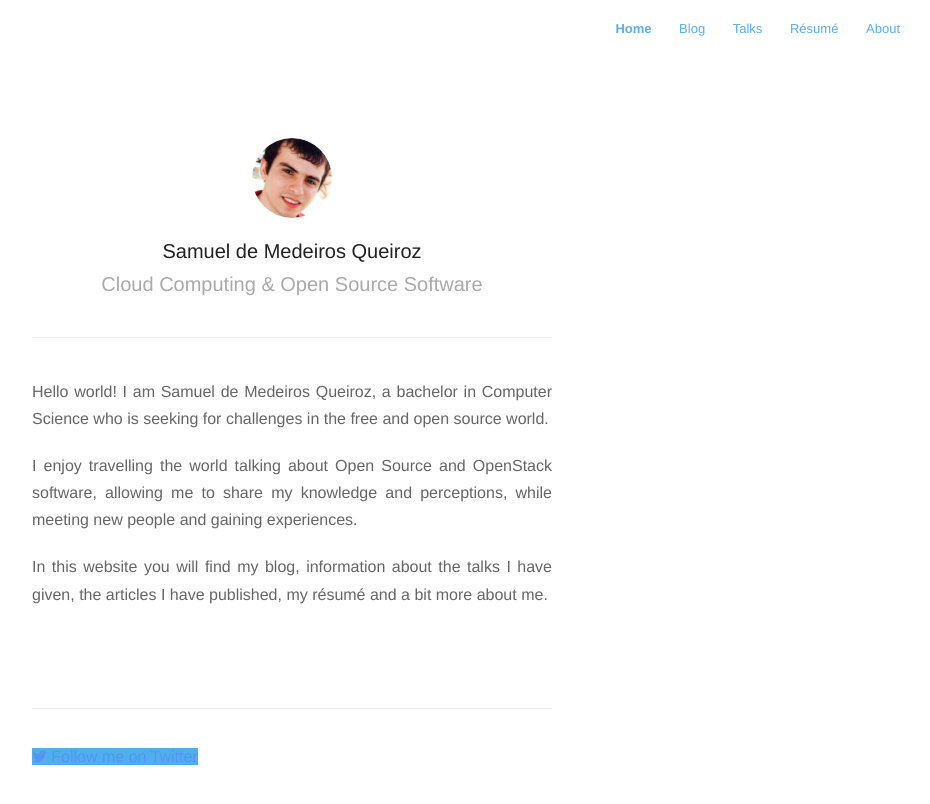
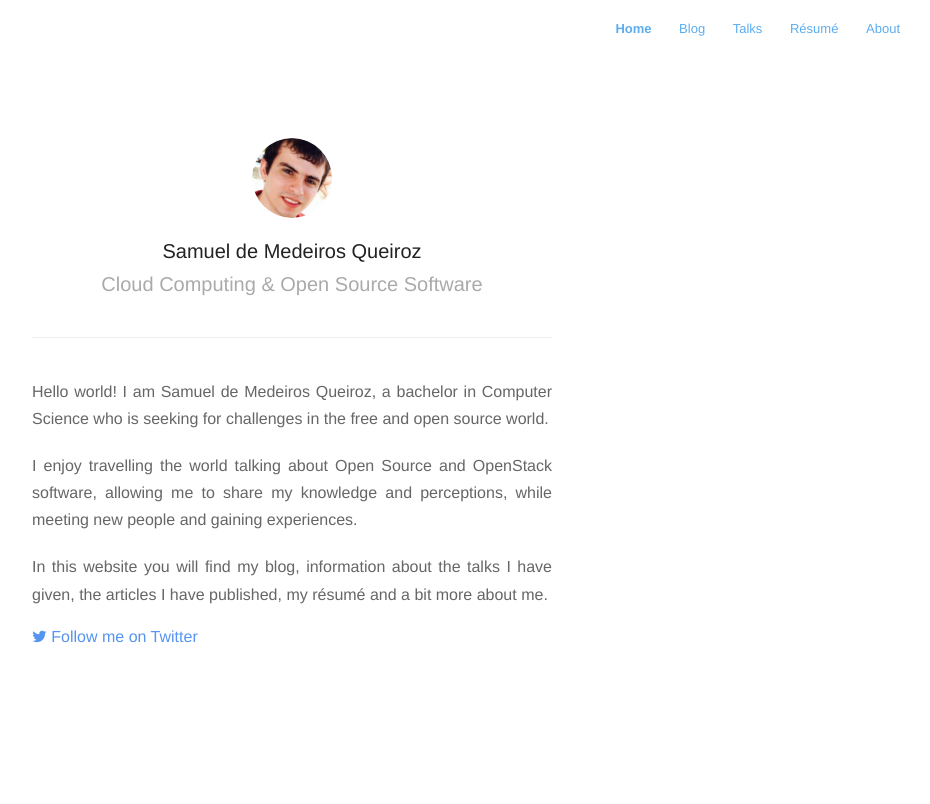
Before and after one commit to samueldmq/samueldmq-old-website, a Jekyll site: the page built from index.html, in a window 1280 px wide. Shown: the top 804 px of the page, without its empty margins (348-1278 px from the left). Built offline with Jekyll 4.4.1, drawn with Linux system fonts in a browser that asks for light colours; nearby versions of some CDN libraries; the list of posts is cut into pages by our own code.

Commit message:
Twitter - Footer

```diff
--- a/assets/css/style.css
+++ b/assets/css/style.css
@@ -439,9 +439,6 @@ Post List
 	padding: 40px 0 0 0;
 	margin-top: 100px;
 }
-#footer a.twitter {
-  background: #4fafed;
-}
 
 /* Post Page */
 #header {
--- a/index.html
+++ b/index.html
@@ -18,8 +18,6 @@ In this website you will find my blog, information about the talks I have
 given, the articles I have published, my résumé and a bit more about me.
 </p>
 
-<footer id="footer">
-    <a class="twitter" href="https://twitter.com/samueldmq_"><span class="icon-twitter"> Follow me on Twitter</span></a>
-</footer>
+<a class="twitter" href="https://twitter.com/samueldmq_"><span class="icon-twitter"> Follow me on Twitter</span></a>
 
 {% include footer.html %}
```
